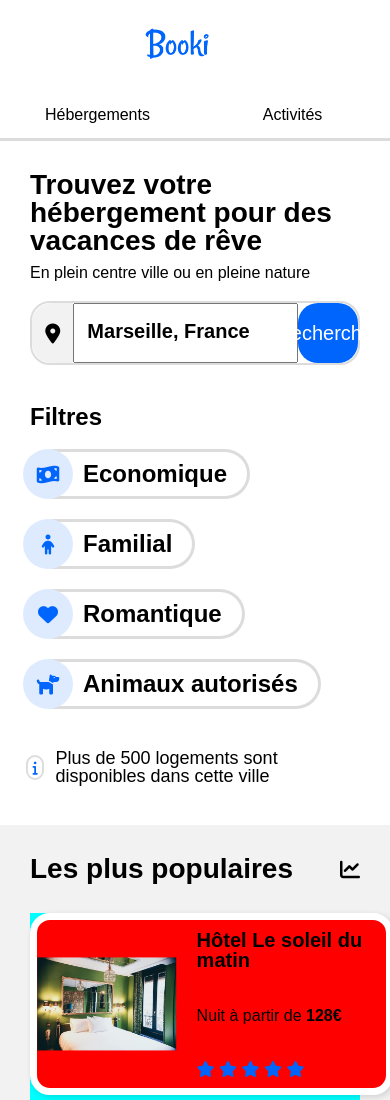
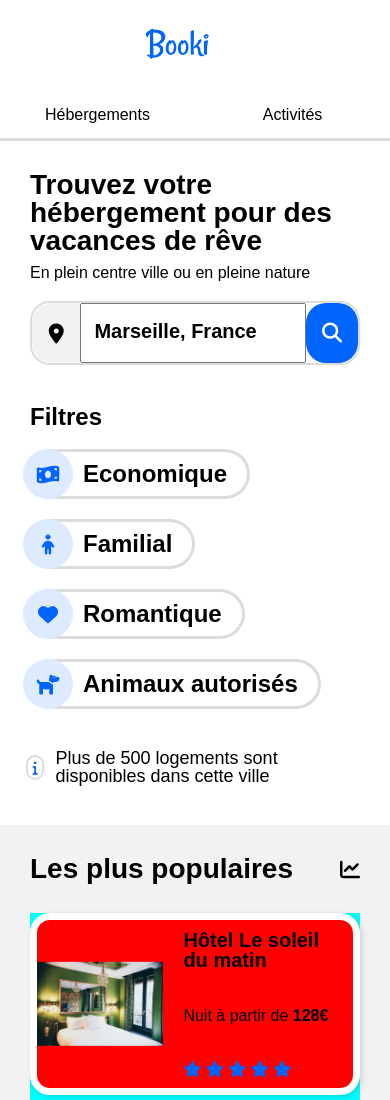
Before and after one commit to julien382/P2_Booki, a plain HTML site: page index.html in a window 390 px wide. Shown: the top 1100 px of the page. Drawn offline with Linux system fonts and the light colour scheme.

Commit message:
M rechercher icon

```diff
--- a/css/desktop.css
+++ b/css/desktop.css
@@ -24,6 +24,10 @@ html
     color:black;
 }
 
+.white_Logo
+{
+    color:white;
+}
  /*-- texte --*/
 
 h1
@@ -192,6 +196,11 @@ a
     background-color: white;
 }
 
+.loupe
+{
+    display: none;
+}
+
 input
 {
     width: 100%;
@@ -222,6 +231,11 @@ input
 {
     color: white;
     font-size: 20px;
+}
+
+.fas
+{
+    display: none;
 }
 
 /* filtres */ /*
--- a/css/mobile.css
+++ b/css/mobile.css
@@ -89,7 +89,7 @@
 
     .recherche_part1
     {
-        width: 60px;
+        width: 70px;
     }
 
     .recherche_part2
@@ -99,8 +99,13 @@
 
     .recherche_part3
     {
-        width: 60px;
+        width: 70px;
         border-radius: 20px;
+    }
+
+    .text-rechercher
+    {
+        display: none;
     }
 
     /* filtres */
@@ -202,7 +207,7 @@
 
     .card_les_plus
     {
-        width: 110%;
+        width: 100%;
     }
 
     .card_image_les_plus
--- a/index.html
+++ b/index.html
@@ -37,7 +37,10 @@
                         <div class="recherche_part2">
                             <input type="text" id="ville" name="ville" placeholder="Marseille, France">
                         </div>
-                        <button class="recherche_part3 recherche_text">Rechercher</button>
+                        <button class="recherche_part3 recherche_text">
+                            <span class="text-rechercher">Rechercher</span>
+                            <i class=" fas fa-search loupe white_Logo"></i>
+                        </button>
                     </section>
                 </form>
                 <!-- filters
```
